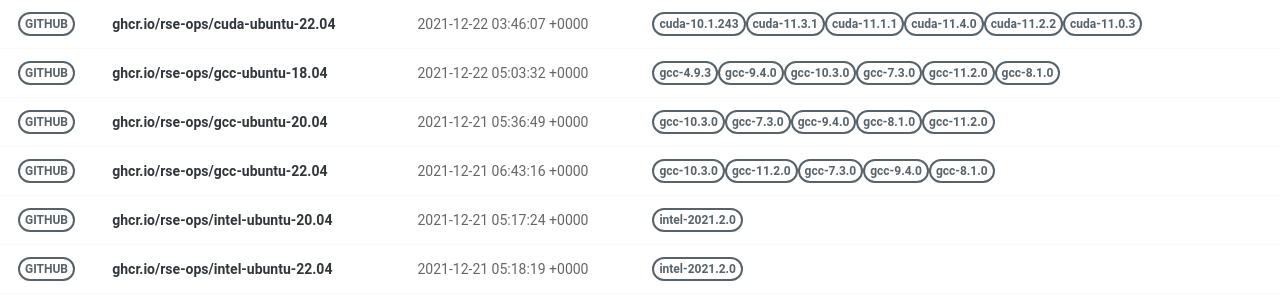
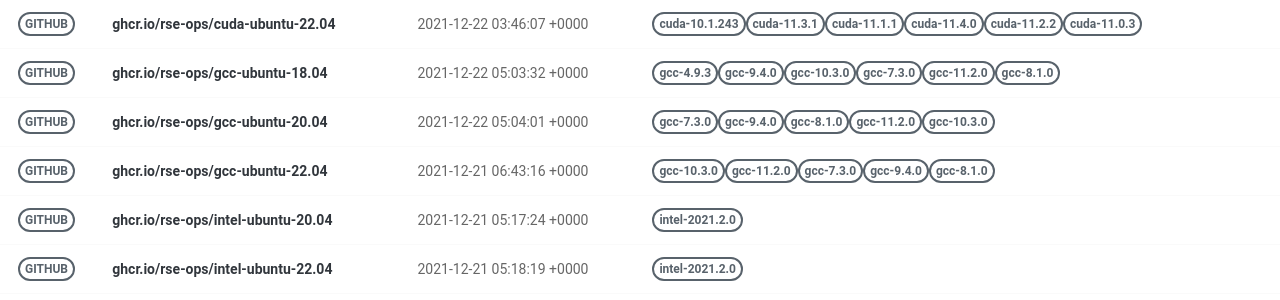
Before and after one commit to rse-ops/docker-images, a Jekyll site: the page built from pages/index.md, in a window 1280 px wide. Shown: the part 326-626 px from the top of the page. Built offline with Jekyll 4.4.1, drawn with Linux system fonts in a browser that asks for light colours; nearby versions of some CDN libraries.

Commit message:
Automated push to update library 2021-12-22

```diff
--- a/_library/ghcr.io-rse-ops-gcc-ubuntu-20.04.md
+++ b/_library/ghcr.io-rse-ops-gcc-ubuntu-20.04.md
@@ -1,14 +1,11 @@
 ---
 layout: container
 name: ghcr.io/rse-ops/gcc-ubuntu-20.04
-updated_at: 2021-12-21 05:36:49.181632
+updated_at: 2021-12-22 05:04:01.281587
 
 
 container_url: https://github.com/orgs/rse-ops/packages/container/package/gcc-ubuntu-20.04
 versions:
- - tag: gcc-10.3.0
-   dockerfile: https://github.com/rse-ops/docker-images/blob/main/ubuntu/gcc/Dockerfile
-   manifest: https://crane.ggcr.dev/manifest/ghcr.io/rse-ops/gcc-ubuntu-20.04:gcc-10.3.0
  - tag: gcc-7.3.0
    dockerfile: https://github.com/rse-ops/docker-images/blob/main/ubuntu/gcc/Dockerfile
    manifest: https://crane.ggcr.dev/manifest/ghcr.io/rse-ops/gcc-ubuntu-20.04:gcc-7.3.0
```
Also changed, not shown: other parts of _library/ghcr.io-rse-ops-gcc-ubuntu-20.04.md (+3 -0 lines).
